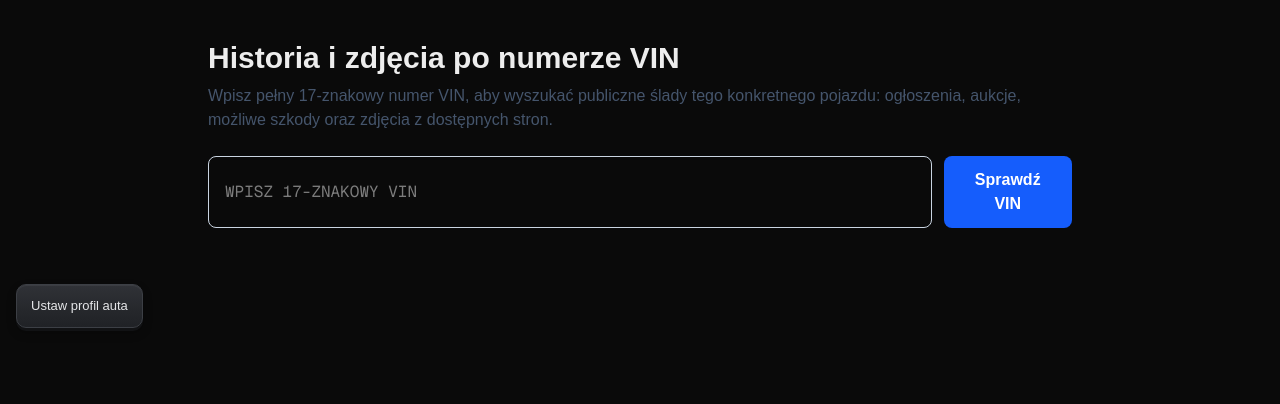
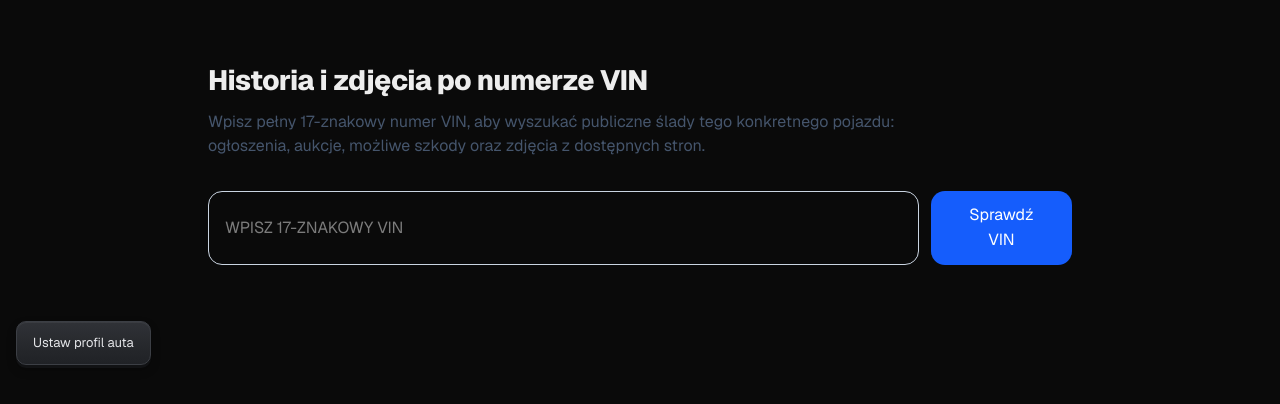
Before and after one commit to tsrc4mm9gg-netizen/gmt400-app, a Next.js app: page /narzedzia/historia-vin in a window 1280 px wide. Shown: the top 404 px of the page. Built offline with nearby package versions, Linux system fonts and the light colour scheme.

Commit message:
Unify typography and visual hierarchy tokens

```diff
--- a/src/app/globals.css
+++ b/src/app/globals.css
@@ -1,19 +1,29 @@
 @import "tailwindcss";
-:root { --background: #0a0a0a; --foreground: #ededed; }
-@theme inline { --color-background: var(--background); --color-foreground: var(--foreground); --font-sans: var(--font-geist-sans); --font-mono: var(--font-geist-mono); }
-body { background: var(--background); color: var(--foreground); font-family: Arial, Helvetica, sans-serif; }
-.gmt-navigation button, .gmt-profile-trigger { position: relative; appearance: none !important; -webkit-appearance: none !important; background: linear-gradient(180deg,#303237 0%,#25272b 65%,#202226 100%) !important; color: #e4e5e8 !important; border: 1px solid #3c3f45 !important; border-radius: 10px !important; box-shadow: inset 0 1px 0 #ffffff0e,0 3px 0 #111214,0 5px 10px #0004 !important; outline: none !important; -webkit-tap-highlight-color: transparent !important; transition: transform 100ms ease,box-shadow 100ms ease,color 100ms ease; }
-.gmt-navigation [data-navigation-groups] > button { background: linear-gradient(180deg,#343d49,#262d37) !important; border-color: #45505e !important; font-weight: 600 !important; }
-.gmt-navigation [data-navigation-groups] > button[data-active='true'] { background: linear-gradient(180deg,#2e333b,#24282f) !important; border-color: #76603a !important; color: #f0cf88 !important; box-shadow: inset 0 3px 0 #ba914b,inset 0 3px 7px #0005,0 1px 0 #ffffff06 !important; }
-.gmt-navigation [data-navigation-items] button { background: #181d24 !important; border-color: #303945 !important; border-radius: 7px !important; font-weight: 400 !important; box-shadow: inset 0 1px 0 #ffffff05,0 1px 2px #0003 !important; }
-.gmt-navigation [data-navigation-items] button[aria-pressed='true'] { background: #302b21 !important; border-color: #80683e !important; color: #f2cf85 !important; box-shadow: inset 0 2px 5px #0005 !important; }
-.gmt-navigation [data-navigation-items] button[aria-pressed='true']::after { content: ''; position: absolute; top: 50%; left: 0; transform: translateY(-50%); width: 3px; height: 20px; border-radius: 0 2px 2px 0; background: #e7b95e; }
-.gmt-navigation button:active, .gmt-profile-trigger:active { transform: translateY(1px); box-shadow: inset 0 3px 7px #0008,0 1px 0 #ffffff08 !important; }
-.gmt-navigation button:focus:not(:focus-visible), .gmt-profile-trigger:focus:not(:focus-visible) { outline: none !important; }
-.gmt-navigation button:focus-visible, .gmt-profile-trigger:focus-visible { outline: 2px dashed #e7b95e !important; outline-offset: -5px !important; }
-.gmt-navigation[data-layout='flow'] { position: static !important; max-height: none !important; overflow: visible !important; }
-.gmt-navigation [data-navigation-items] { max-height: none !important; overflow: visible !important; }
-.gmt-profile-trigger { position: static !important; display: inline-flex; align-items: center; justify-content: center; min-height: 44px; max-width: 100%; margin: 0; padding: 10px 14px; font-size: 13px; line-height: 20px; cursor: pointer; }
-.gmt-profile-trigger:disabled { opacity: .5; cursor: wait; }
-@media (hover:hover) { .gmt-navigation button:hover, .gmt-profile-trigger:hover { color: #fff !important; } }
-@media (prefers-reduced-motion:reduce) { .gmt-navigation button, .gmt-profile-trigger { transition: none; } }
+:root { --background:#0a0a0a; --foreground:#ededed; --muted:#a8b0ba; --border:#343a43; --accent:#e7b95e; --accent-soft:#f2cf85; --space-1:4px; --space-2:8px; --space-3:12px; --space-4:16px; --space-5:24px; --space-6:32px; --radius-sm:7px; --radius-md:10px; --radius-lg:14px; --control-height:44px; }
+@theme inline { --color-background:var(--background); --color-foreground:var(--foreground); --color-muted:var(--muted); --color-border:var(--border); --color-accent:var(--accent); --color-accent-soft:var(--accent-soft); --font-sans:var(--font-geist-sans); --font-mono:var(--font-geist-mono); --spacing-1:var(--space-1); --spacing-2:var(--space-2); --spacing-3:var(--space-3); --spacing-4:var(--space-4); --spacing-5:var(--space-5); --spacing-6:var(--space-6); --radius-sm:var(--radius-sm); --radius-md:var(--radius-md); --radius-lg:var(--radius-lg); }
+html { color-scheme:dark; }
+body { background:var(--background); color:var(--foreground); font-family:var(--font-geist-sans),system-ui,-apple-system,'Segoe UI',sans-serif; font-size:16px; line-height:1.55; -webkit-font-smoothing:antialiased; }
+h1,h2,h3,h4,h5,h6 { font-family:var(--font-geist-sans),system-ui,-apple-system,'Segoe UI',sans-serif; color:var(--foreground); line-height:1.2; text-wrap:balance; }
+h1 { font-size:1.75rem; font-weight:750; letter-spacing:-.02em; margin-block:var(--space-5) var(--space-3); }
+h2 { font-size:1.375rem; font-weight:700; letter-spacing:-.015em; margin-block:var(--space-5) var(--space-3); }
+h3 { font-size:1.125rem; font-weight:650; margin-block:var(--space-4) var(--space-2); }
+h4,h5,h6 { font-size:1rem; font-weight:600; margin-block:var(--space-3) var(--space-2); }
+p,li,dd,dt { max-width:72ch; }
+p { margin-block:0 var(--space-3); }
+button,input,select,textarea { font:inherit; }
+button { min-height:var(--control-height); }
+.gmt-navigation button, .gmt-profile-trigger { position:relative; appearance:none !important; -webkit-appearance:none !important; background:linear-gradient(180deg,#303237 0%,#25272b 65%,#202226 100%) !important; color:#e4e5e8 !important; border:1px solid #3c3f45 !important; border-radius:var(--radius-md) !important; box-shadow:inset 0 1px 0 #ffffff0e,0 3px 0 #111214,0 5px 10px #0004 !important; outline:none !important; -webkit-tap-highlight-color:transparent !important; transition:transform 100ms ease,box-shadow 100ms ease,color 100ms ease; }
+.gmt-navigation [data-navigation-groups] > button { background:linear-gradient(180deg,#343d49,#262d37) !important; border-color:#45505e !important; font-weight:600 !important; }
+.gmt-navigation [data-navigation-groups] > button[data-active='true'] { background:linear-gradient(180deg,#2e333b,#24282f) !important; border-color:#76603a !important; color:var(--accent-soft) !important; box-shadow:inset 0 3px 0 #ba914b,inset 0 3px 7px #0005,0 1px 0 #ffffff06 !important; }
+.gmt-navigation [data-navigation-items] button { background:#181d24 !important; border-color:#303945 !important; border-radius:var(--radius-sm) !important; font-weight:400 !important; box-shadow:inset 0 1px 0 #ffffff05,0 1px 2px #0003 !important; }
+.gmt-navigation [data-navigation-items] button[aria-pressed='true'] { background:#302b21 !important; border-color:#80683e !important; color:var(--accent-soft) !important; box-shadow:inset 0 2px 5px #0005 !important; }
+.gmt-navigation [data-navigation-items] button[aria-pressed='true']::after { content:''; position:absolute; top:50%; left:0; transform:translateY(-50%); width:3px; height:20px; border-radius:0 2px 2px 0; background:var(--accent); }
+.gmt-navigation button:active, .gmt-profile-trigger:active { transform:translateY(1px); box-shadow:inset 0 3px 7px #0008,0 1px 0 #ffffff08 !important; }
+.gmt-navigation button:focus:not(:focus-visible), .gmt-profile-trigger:focus:not(:focus-visible) { outline:none !important; }
+.gmt-navigation button:focus-visible, .gmt-profile-trigger:focus-visible { outline:2px dashed var(--accent) !important; outline-offset:-5px !important; }
+.gmt-navigation[data-layout='flow'] { position:static !important; max-height:none !important; overflow:visible !important; }
+.gmt-navigation [data-navigation-items] { max-height:none !important; overflow:visible !important; }
+.gmt-profile-trigger { position:static !important; display:inline-flex; align-items:center; justify-content:center; min-height:var(--control-height); max-width:100%; margin:0; padding:var(--space-2) var(--space-4); font-size:.8125rem; line-height:1.25rem; cursor:pointer; }
+.gmt-profile-trigger:disabled { opacity:.5; cursor:wait; }
+@media (hover:hover) { .gmt-navigation button:hover, .gmt-profile-trigger:hover { color:#fff !important; } }
+@media (prefers-reduced-motion:reduce) { .gmt-navigation button, .gmt-profile-trigger { transition:none; } }
```
Also changed, not shown: 1 other file (tests, documents, lock files or other folders).
